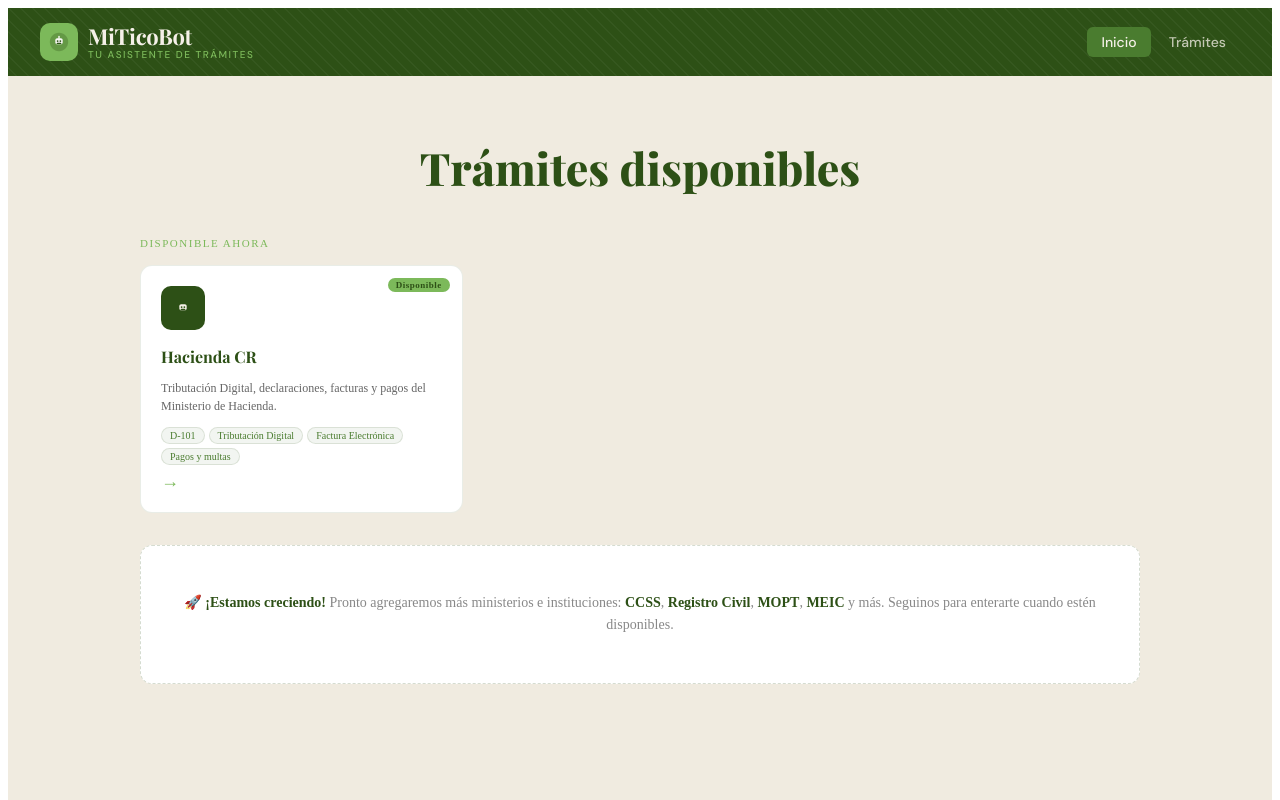
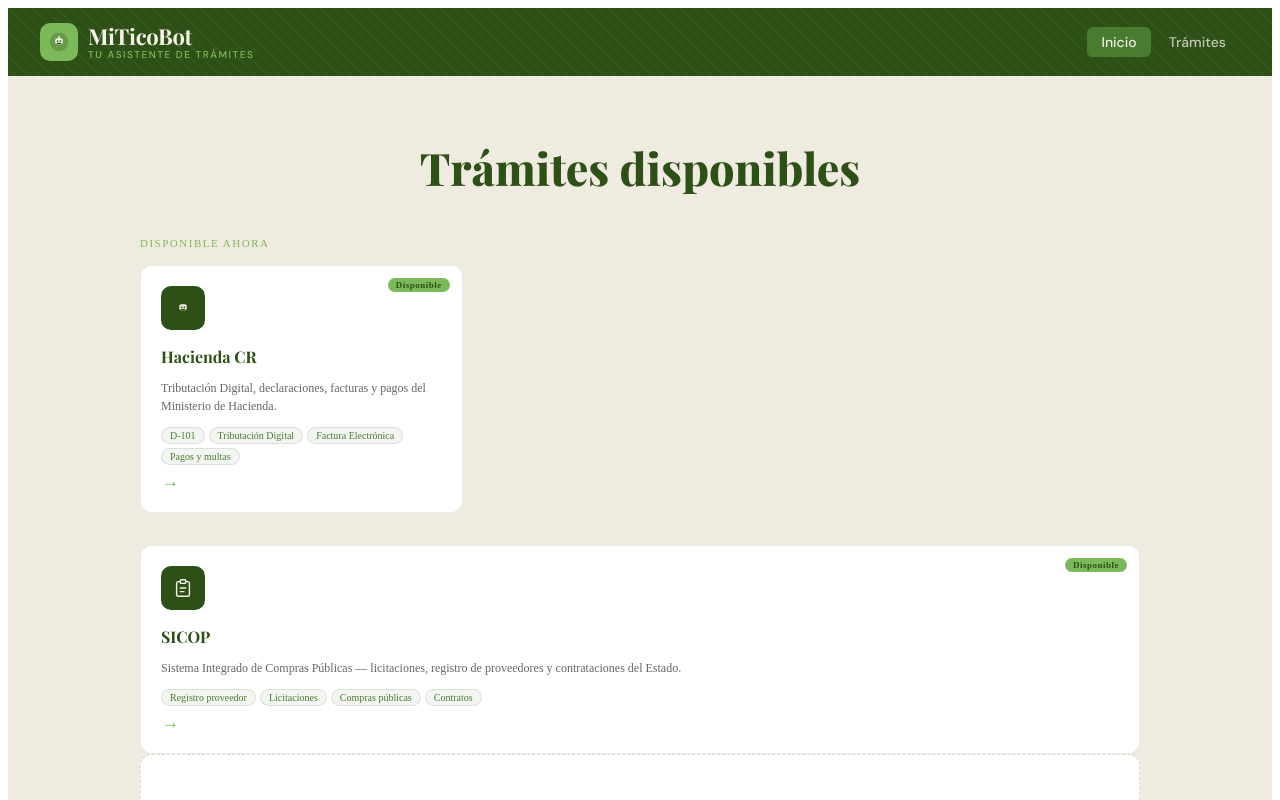
Before and after one commit to holamiticobot-dev/miticobot, a Next.js app: page /tramites in a window 1280 px wide. Shown: the top 800 px of the page. Built offline with nearby package versions, Linux system fonts and the light colour scheme.

Commit message:
feat: agregar SICOP en página de trámites y chat

```diff
--- a/app/components/Chat/Chat.tsx
+++ b/app/components/Chat/Chat.tsx
@@ -30,6 +30,11 @@ const temas: Record<string, { label: string; intro: string }> = {
     label: "Pagos y multas",
     intro:
       "Hola 👋 Consultando sobre Pagos y multas de Hacienda. Podés pagar impuestos, ver deudas pendientes o consultar multas desde Tributación Digital. ¿Qué necesitás?",
+  },
+  sicop: {
+    label: "SICOP",
+    intro:
+      "Hola 👋 Estás consultando sobre SICOP, el Sistema Integrado de Compras Públicas de Costa Rica. Podés registrarte como proveedor, consultar licitaciones activas y participar en compras del Estado en sicop.go.cr. ¿En qué te puedo ayudar?",
   },
 };
 
--- a/app/components/Hero/Hero.tsx
+++ b/app/components/Hero/Hero.tsx
@@ -11,7 +11,7 @@ export default function Hero() {
         {/* Badge de versión */}
         <div className={styles.versionBadge}>
           <span className={styles.versionDot} />
-          Versión 1.0 — Ahora disponible
+          Versión 1.2 — Ahora disponible
         </div>
 
         {/* Título */}
--- a/app/components/TramitesPage/TramitesPage.tsx
+++ b/app/components/TramitesPage/TramitesPage.tsx
@@ -46,6 +46,47 @@ export default function TramitesPage() {
             <div className={styles.cardArrow}>→</div>
           </Link>
         </div>
+        {/* SICOP */}
+        <Link href="/chat?tema=sicop" className={styles.card}>
+          <span className={styles.badgeNew}>Disponible</span>
+          <div className={styles.cardIcon}>
+            <svg width="22" height="22" viewBox="0 0 24 24" fill="none">
+              <path
+                d="M9 5H7a2 2 0 00-2 2v12a2 2 0 002 2h10a2 2 0 002-2V7a2 2 0 00-2-2h-2"
+                stroke="#F5F0E8"
+                strokeWidth="1.5"
+                strokeLinecap="round"
+              />
+              <rect
+                x="9"
+                y="3"
+                width="6"
+                height="4"
+                rx="1"
+                stroke="#F5F0E8"
+                strokeWidth="1.5"
+              />
+              <path
+                d="M9 12h6M9 16h4"
+                stroke="#F5F0E8"
+                strokeWidth="1.5"
+                strokeLinecap="round"
+              />
+            </svg>
+          </div>
+          <h3>SICOP</h3>
+          <p>
+            Sistema Integrado de Compras Públicas — licitaciones, registro de
+            proveedores y contrataciones del Estado.
+          </p>
+          <div className={styles.cardChips}>
+            <span className={styles.chip}>Registro proveedor</span>
+            <span className={styles.chip}>Licitaciones</span>
+            <span className={styles.chip}>Compras públicas</span>
+            <span className={styles.chip}>Contratos</span>
+          </div>
+          <div className={styles.cardArrow}>→</div>
+        </Link>
 
         {/* Próximamente */}
         {/*
```
